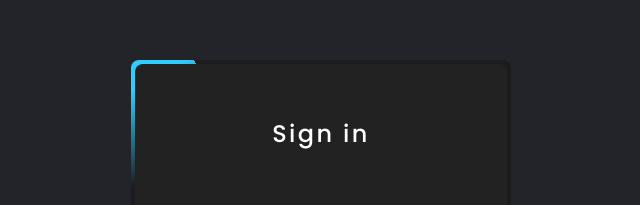
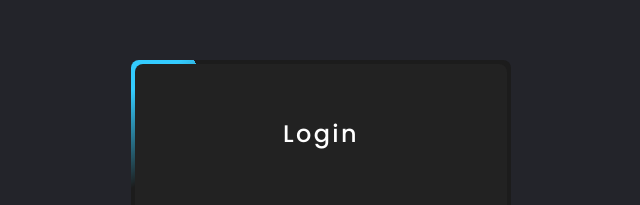
Before and after one commit to JesperSjostrom2/jespersjostrom2.github.io, a React (Create React App) app: page /login in a window 1280 px wide. Shown: the part 130-335 px from the top of the page, without its empty margins (319-959 px from the left). Built offline with nearby package versions, Linux system fonts and the light colour scheme; the HTML template or start-up script is replaced by a standard one.

Commit message:
feat: login page

```diff
--- a/src/components/loginpage/Loginpage.jsx
+++ b/src/components/loginpage/Loginpage.jsx
@@ -1,27 +1,66 @@
 import React from 'react'
+import { useEffect, useState } from 'react'
+import axios from "axios"
 import './loginpage.css'
+import { useNavigate, Link} from 'react-router-dom'
 
 const Loginpage = () => {
+
+  const history=useNavigate();
+
+    const [email,setEmail]=useState('')
+    const [password,setPassword]=useState('')
+
+    async function submit(e){
+        e.preventDefault();
+
+        try{
+
+            await axios.post("http://localhost:8000/login",{
+                email,password
+            })
+            .then(res=>{
+                if(res.data=="exist"){
+                    history("/admin",{state:{id:email}})
+                }
+                else if(res.data=="notexist"){
+                    alert("User have not sign up")
+                }
+            })
+            .catch(e=>{
+                alert("wrong details")
+                console.log(e);
+            })
+
+        }
+        catch(e){
+            console.log(e);
+
+        }
+
+    }
+
+
   return (
     <div className="loginpage-container">
     <div className='box'>
-      <form>
-        <h2> Sign in </h2>
+      <form action="POST">
+        <h2> Login </h2>
         <div className="inputBox">
-          <input type="text" required="required"/>
+          <input type="email" required="required" onChange={(e)=>{setEmail(e.target.value)}} />
             <span>Username</span>
             <i></i>
         </div>
         <div className="inputBox">
-          <input type="password" required="required"/>
+          <input type="password" required="required" onChange={(e)=>{setPassword(e.target.value)}} />
             <span>Password</span>
             <i></i>
         </div>
         <div className="links">
           <a href="#">Forgot Password</a>
-          <a href="#">Signup</a>
+          <a href="/signup">Signup</a>
         </div>
-        <input type="submit" value="Login" />
+        <input type="submit" value="Login" onClick={submit} />
       </form>
     </div>
     </div>
```
